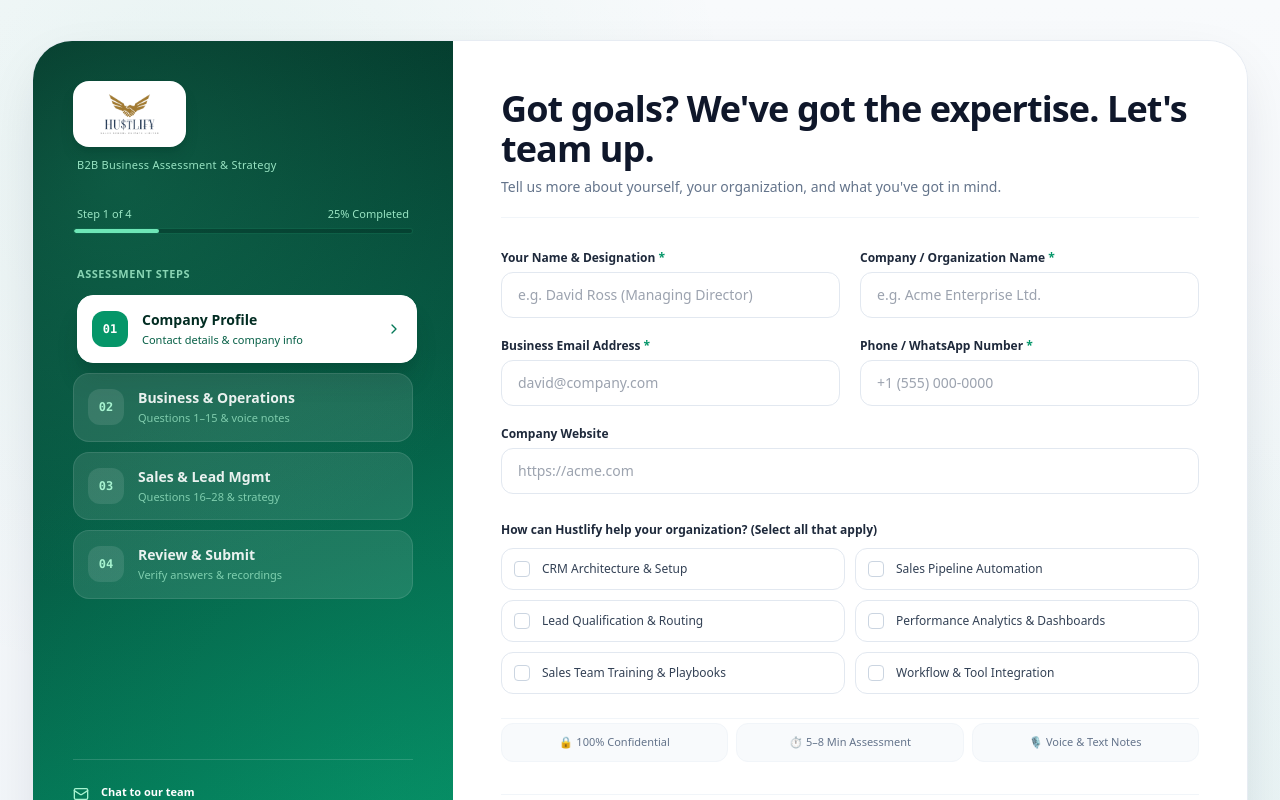
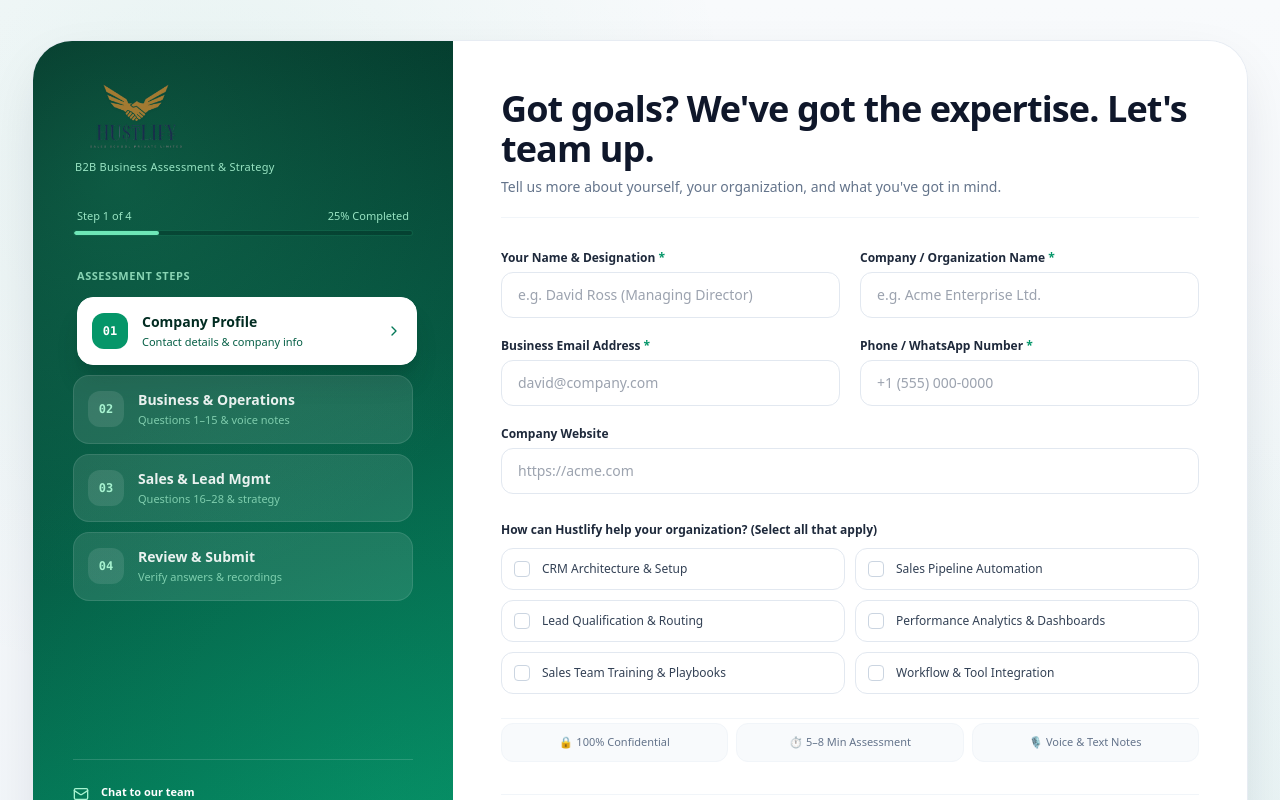
Before and after one commit to Shaamil777/hustlify, a Next.js app: page / in a window 1280 px wide. Shown: the top 800 px of the page. Built offline with nearby package versions, Linux system fonts and the light colour scheme.

Commit message:
Remove logo container and increase logo dimensions

```diff
--- a/src/components/AssessmentForm.tsx
+++ b/src/components/AssessmentForm.tsx
@@ -272,15 +272,13 @@ export default function AssessmentForm() {
         {/* Top: Brand Logo placed in the exact position as the reference image */}
         <div className="space-y-7 relative z-10">
           <div>
-            {/* The actual brand logo from /public/logo.png */}
-            <div className="inline-flex items-center px-4 py-2.5 bg-white rounded-2xl shadow-lg shadow-emerald-950/20 border border-white/80">
-              <img
-                src="/logo.png"
-                alt="Hustlify Logo"
-                className="h-9 sm:h-11 w-auto object-contain"
-              />
-            </div>
-            <div className="text-[11px] text-emerald-200/90 font-medium tracking-wide mt-2.5 px-1">
+            {/* Hustlify Brand Logo without extra container */}
+            <img
+              src="/logo.png"
+              alt="Hustlify Logo"
+              className="h-14 sm:h-16 lg:h-[70px] w-auto object-contain drop-shadow-sm"
+            />
+            <div className="text-[11px] text-emerald-200/90 font-medium tracking-wide mt-2 px-0.5">
               B2B Business Assessment & Strategy
             </div>
           </div>
```
